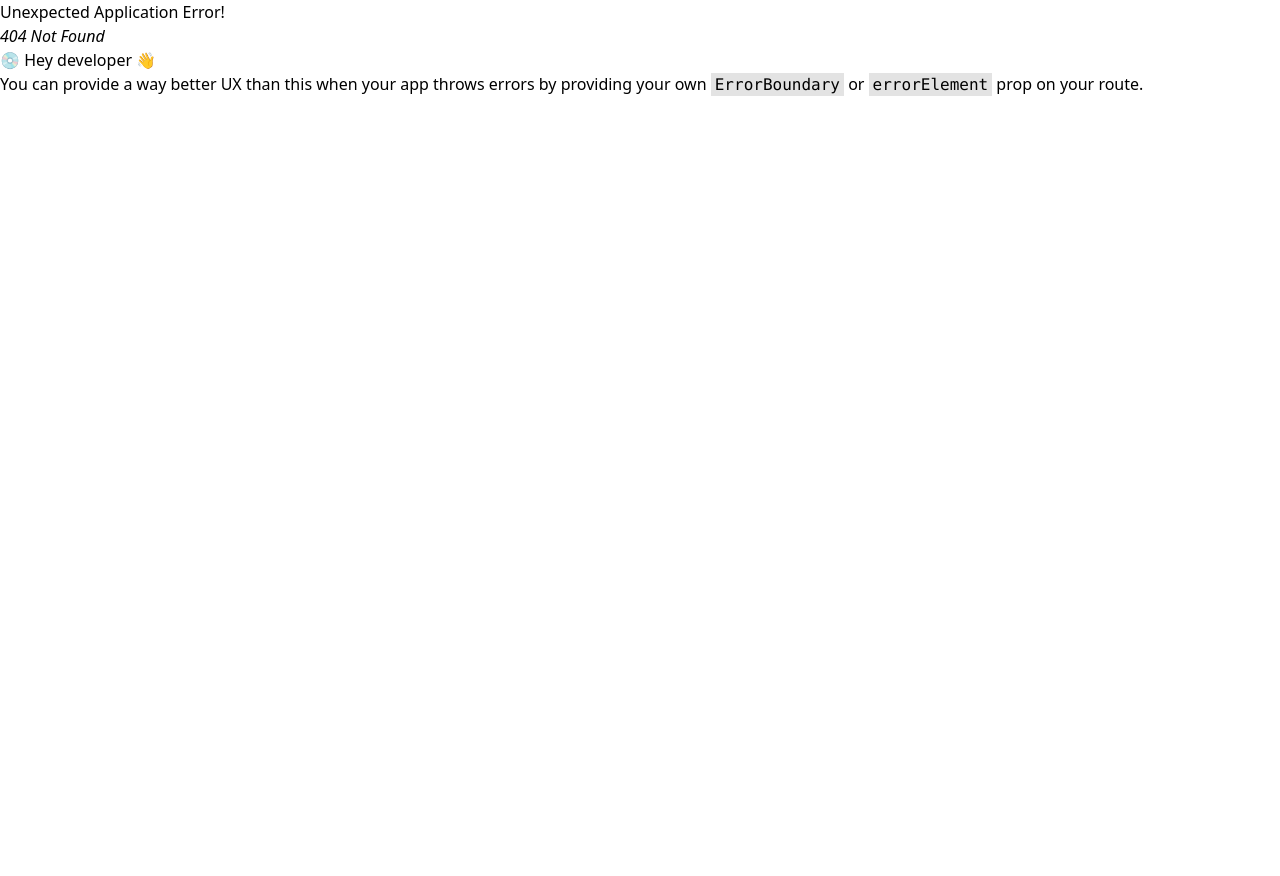
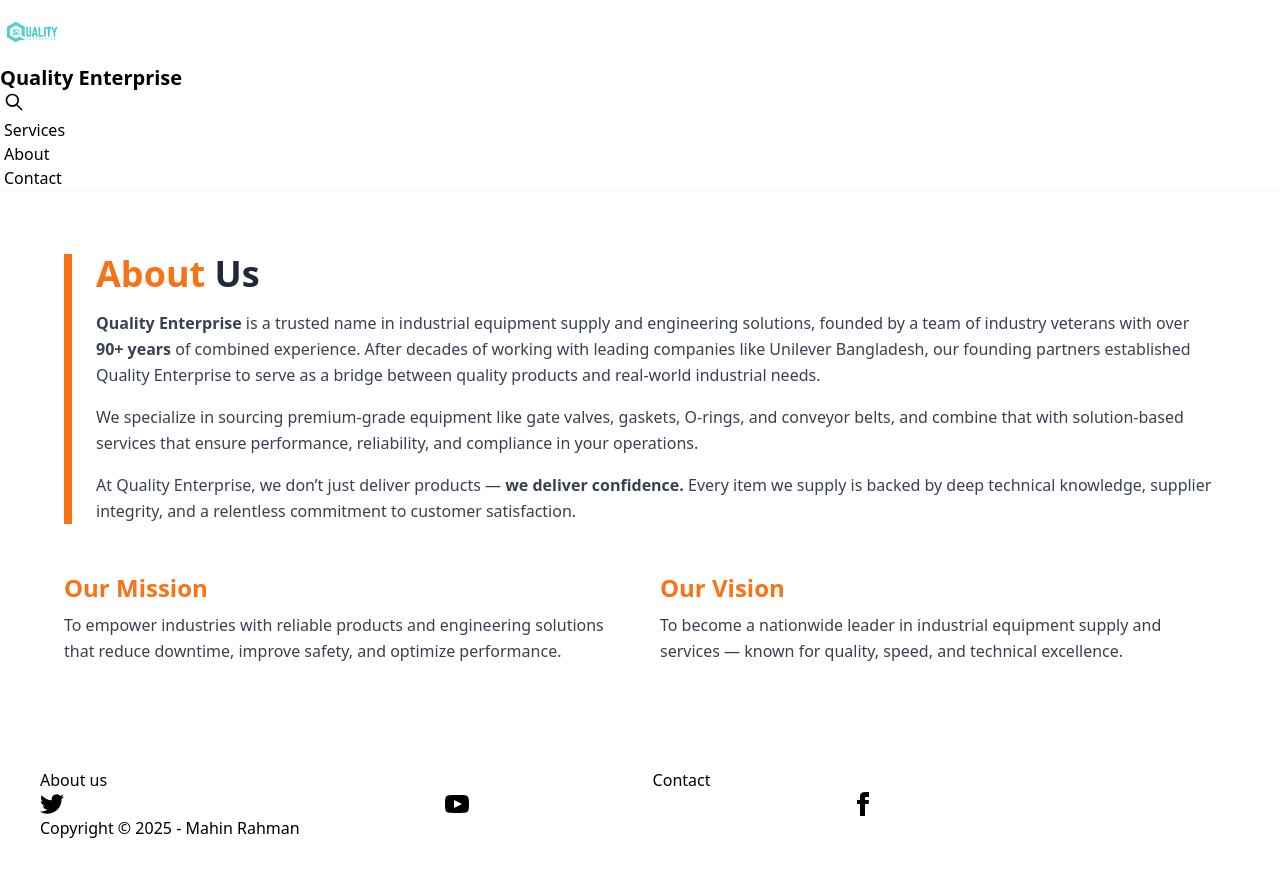
Before and after one commit to Mahin01/Quality_Enterprise, a React (Vite) app: page /about in a window 1280 px wide. Before the commit this address had no page. Shown: the top 876 px of the page. Before the commit the page ends 800 px from the top, so only its background shows below. Built offline with nearby package versions, Linux system fonts and the light colour scheme.

Commit message:
About Us Page Added

```diff
--- /dev/null
+++ b/src/Pages/About/About.jsx
@@ -0,0 +1,65 @@
+import React from "react";
+
+const AboutUs = () => {
+  return (
+    <section className="py-16">
+      <div className="max-w-6xl mx-auto">
+        {/* About Us Section */}
+        <div className="border-l-8 border-orange-500 pl-6 mb-12">
+          <h2 className="text-3xl md:text-4xl font-bold text-orange-500 mb-4">
+            About <span className="text-gray-800">Us</span>
+          </h2>
+          <p className="text-gray-700 leading-relaxed">
+            <span className="font-semibold">Quality Enterprise</span> is a trusted name in
+            industrial equipment supply and engineering solutions, founded by a
+            team of industry veterans with over <span className="font-semibold">90+ years</span> of
+            combined experience. After decades of working with leading companies
+            like Unilever Bangladesh, our founding partners established Quality
+            Enterprise to serve as a bridge between quality products and
+            real-world industrial needs.
+          </p>
+          <p className="text-gray-700 leading-relaxed mt-4">
+            We specialize in sourcing premium-grade equipment like gate valves,
+            gaskets, O-rings, and conveyor belts, and combine that with
+            solution-based services that ensure performance, reliability, and
+            compliance in your operations.
+          </p>
+          <p className="text-gray-700 leading-relaxed mt-4">
+            At Quality Enterprise, we don’t just deliver products —{" "}
+            <span className="font-semibold">we deliver confidence.</span> Every item we
+            supply is backed by deep technical knowledge, supplier integrity,
+            and a relentless commitment to customer satisfaction.
+          </p>
+        </div>
+
+        {/* Mission & Vision */}
+        <div className="grid grid-cols-1 md:grid-cols-2 gap-10">
+          {/* Mission */}
+          <div>
+            <h3 className="text-2xl font-bold text-orange-500 mb-2">
+              Our Mission
+            </h3>
+            <p className="text-gray-700 leading-relaxed">
+              To empower industries with reliable products and engineering
+              solutions that reduce downtime, improve safety, and optimize
+              performance.
+            </p>
+          </div>
+
+          {/* Vision */}
+          <div>
+            <h3 className="text-2xl font-bold text-orange-500 mb-2">
+              Our Vision
+            </h3>
+            <p className="text-gray-700 leading-relaxed">
+              To become a nationwide leader in industrial equipment supply and
+              services — known for quality, speed, and technical excellence.
+            </p>
+          </div>
+        </div>
+      </div>
+    </section>
+  );
+};
+
+export default AboutUs;
--- a/src/Routes/MainRoutes.jsx
+++ b/src/Routes/MainRoutes.jsx
@@ -1,6 +1,7 @@
 import { createBrowserRouter } from "react-router-dom";
 import MainLayout from "../Layout/MainLayout";
 import Contact from "../Pages/Contact/Contact";
+import AboutUs from "../Pages/About/About";
 
  export const router = createBrowserRouter([
     {
@@ -11,6 +12,11 @@
             path: "/contact",
             element: <Contact></Contact>
           },
+          {
+            path: "/about",
+            element: <AboutUs></AboutUs>
+          },
+
         ]
     }
 ])
```
